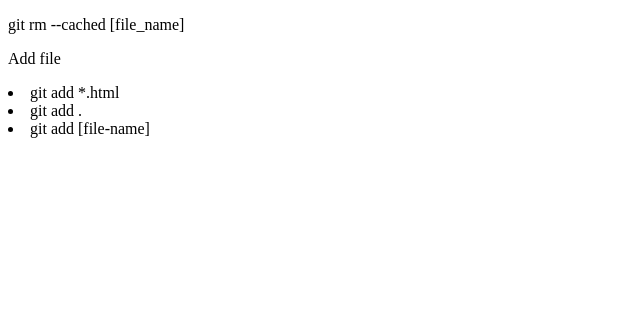
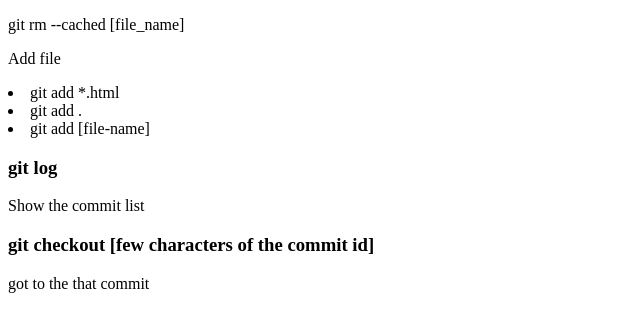
Before and after one commit to MdShohanurRahman/git-tutorial, a plain HTML site: page index.html in a window 1280 px wide. Shown: the whole page, without its empty margins (0-640 px from the left). Drawn offline with Linux system fonts and the light colour scheme.

Commit message:
add log and checkout

```diff
--- a/index.html
+++ b/index.html
@@ -12,5 +12,10 @@
     <li>git add *.html</li>
     <li>git add .</li>
     <li>git add [file-name]</li>
+
+    <h3>git log</h3>
+    <p>Show the commit list</p>
+    <h3>git checkout [few characters of the commit id]</h3>
+    <p>got to the that commit</p>
   </body>
 </html>
```
